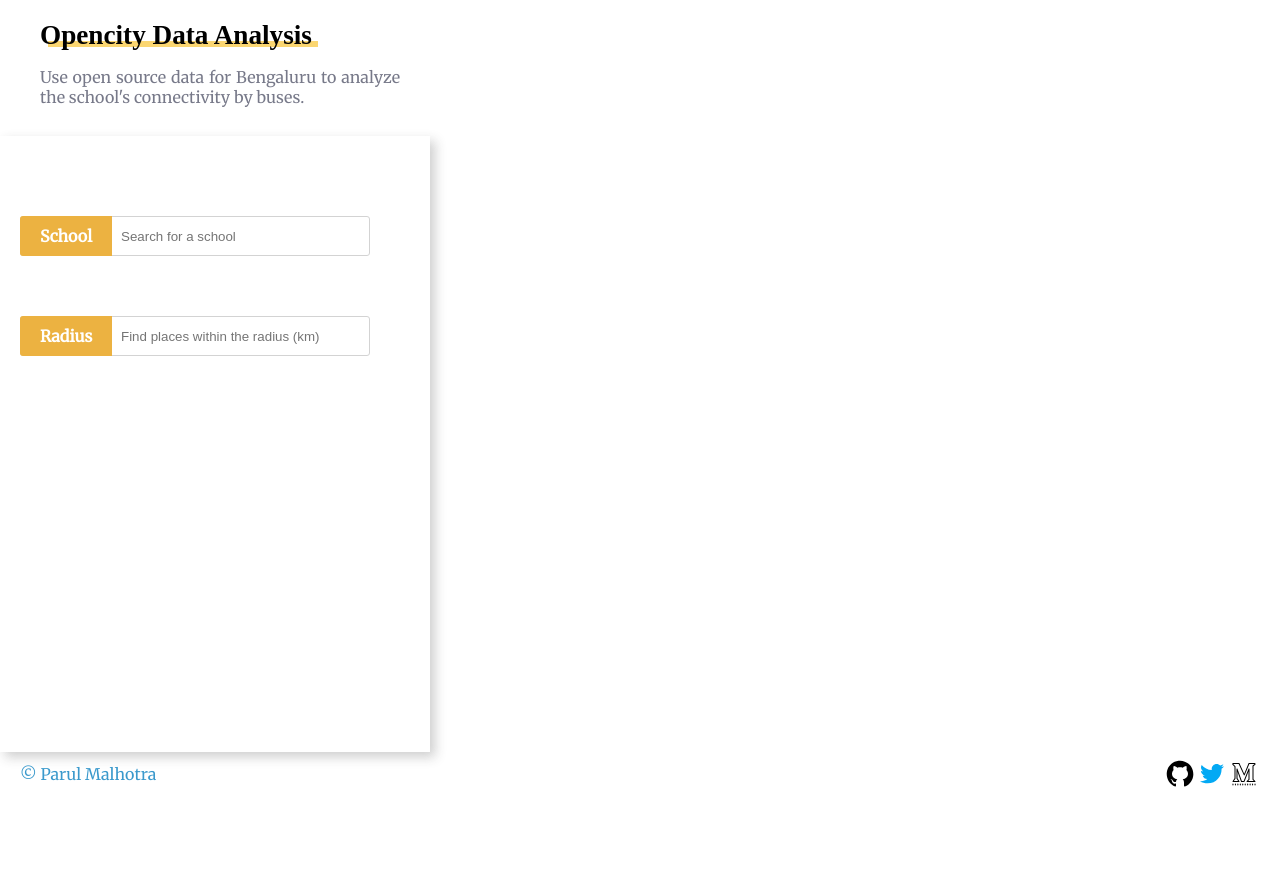
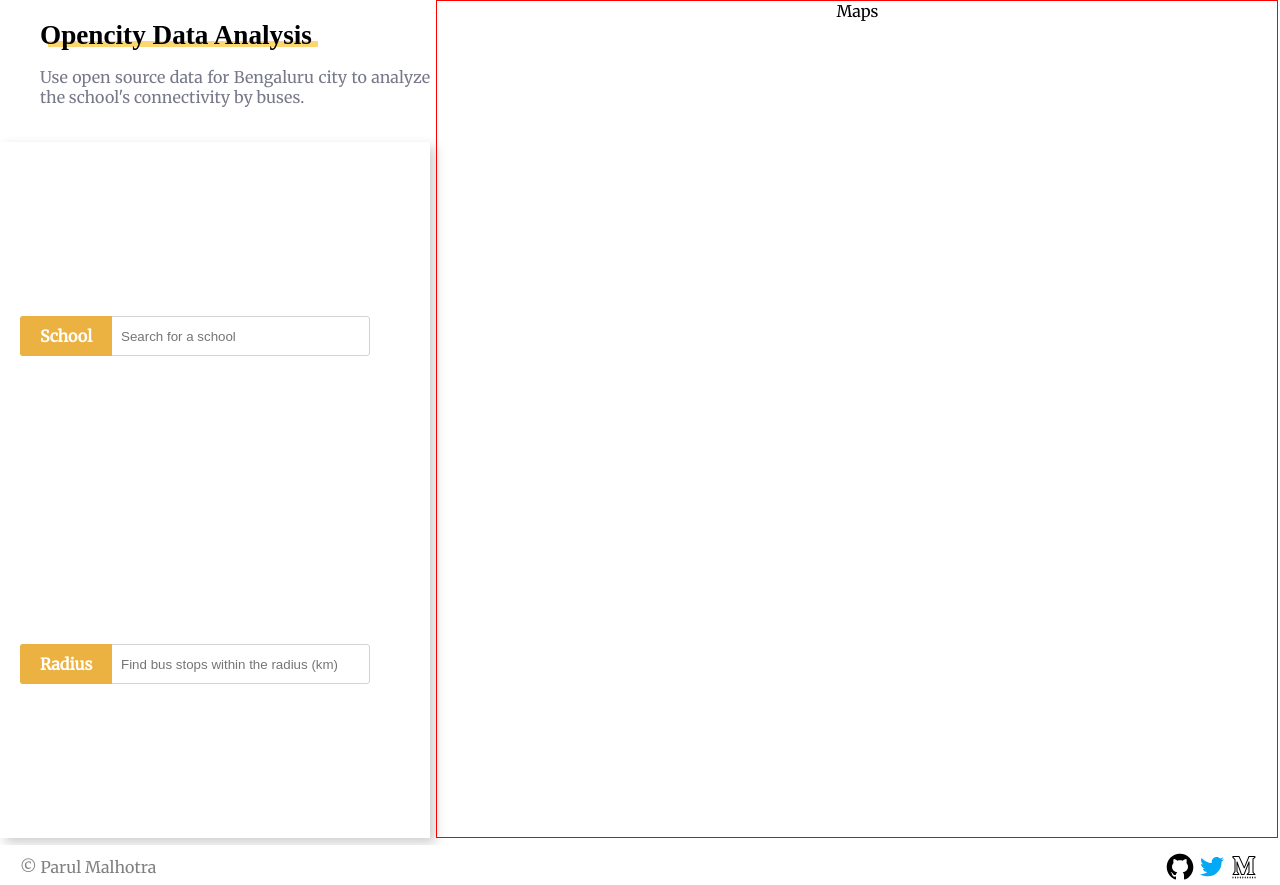
Before and after one commit to malhotra-parul/schools-connectivity-data-viz-react, a React (Create React App) app: page / in a window 1280 px wide. Before the commit the page ends 800 px from the top, so only its background shows below. Built offline with nearby package versions, Linux system fonts and the light colour scheme.

Commit message:
Rearranged components styling

```diff
--- a/src/App.css
+++ b/src/App.css
@@ -41,3 +41,10 @@
     transform: rotate(360deg);
   }
 }
+
+.suggestion-active{
+  background-color: #ecb241;
+  color: #383a42;
+  cursor: pointer;
+  font-weight: 800;
+}
--- a/src/components/Autocomplete.jsx
+++ b/src/components/Autocomplete.jsx
@@ -1,13 +1,14 @@
-import React, { Fragment, useState, useEffect } from "react";
+import React, { useState, useEffect, useRef } from "react";
 import styled from "styled-components";
 import PropTypes from "prop-types";
 import { InputBox, Label } from "./InputStyles";
 
 const Autocomplete = ({ suggestions, setSelectedSchool }) => {
-  const [activeSuggestion, setActiveSuggestion] = useState(0);
+  const [activeSuggestion, setActiveSuggestion] = useState(null);
   const [filteredSuggestions, setFilteredSuggestions] = useState([]);
   const [showSuggestion, setShowSuggestion] = useState(false);
   const [userInput, setUserInput] = useState("");
+  const wrapperRef = useRef(null);
 
   useEffect(() => {
     let filtered;
@@ -28,8 +29,21 @@ const Autocomplete = ({ suggestions, setSelectedSchool }) => {
     return () => clearTimeout(timerId);
   }, [userInput, suggestions]);
 
+  useEffect(()=>{
+    document.addEventListener("mousedown", handleClickOutside);
+
+    return () => document.removeEventListener("mousedown", handleClickOutside);
+  }, []);
+
+  const handleClickOutside = (event)=> {
+    const {current: wrap} = wrapperRef;
+    if(wrap && !wrap.contains(event.target)){
+      setShowSuggestion(false);
+    }
+  };
+
   const onChange = (e) => {
-    setActiveSuggestion(0);
+    setActiveSuggestion(null);
     setShowSuggestion(true);
     setUserInput(e.target.value);
   };
@@ -39,7 +53,7 @@ const Autocomplete = ({ suggestions, setSelectedSchool }) => {
       return suggestion.name === e.currentTarget.innerText;
     });
     setSelectedSchool(selected);
-    setActiveSuggestion(0);
+    setActiveSuggestion(null);
     setFilteredSuggestions([]);
     setShowSuggestion(false);
     setUserInput(e.currentTarget.innerText);
@@ -48,7 +62,7 @@ const Autocomplete = ({ suggestions, setSelectedSchool }) => {
   const onKeyDown = (e) => {
     // User pressed the enter key
     if (e.keyCode === 13) {
-      setActiveSuggestion(0);
+      setActiveSuggestion(null);
       setShowSuggestion(false);
       setUserInput(filteredSuggestions[activeSuggestion].name);
 
@@ -70,7 +84,7 @@ const Autocomplete = ({ suggestions, setSelectedSchool }) => {
   };
 
   return (
-    <SchoolWrapper >
+    <SchoolWrapper ref={wrapperRef} >
 
       <InputBox
         type="text"
@@ -81,10 +95,10 @@ const Autocomplete = ({ suggestions, setSelectedSchool }) => {
       />
       <Label>School</Label>
       {showSuggestion && userInput.length >= 3 && filteredSuggestions && (
-        <ul className="suggestions">
+        <Suggestions>
           {filteredSuggestions.length ? (
             filteredSuggestions.map((suggestion, index) => (
-              <li
+              <List
                 tabIndex="-1"
                 index={index}
                 key={index}
@@ -94,14 +108,14 @@ const Autocomplete = ({ suggestions, setSelectedSchool }) => {
                 onClick={onClick}
               >
                 {suggestion.name}
-              </li>
+              </List>
             ))
           ) : (
-            <div className="no-suggestions">
-              <em>No suggestions, you're on your own!</em>
-            </div>
+            <NoSuggestions>
+              <em>No match found! Try again!</em>
+            </NoSuggestions>
           )}
-        </ul>
+        </Suggestions>
       )}
     </SchoolWrapper>
   );
@@ -122,22 +136,47 @@ padding-bottom: 60px;
 position: relative;
 `;
 
-// const Input = styled.input`
-//    width: 250px;
-//   border-radius: 5px;
-//   height: 40px;
-//   background: #dedfe0;
-//   border: none;
-//   -webkit-box-shadow: 5px 5px 5px 0px rgba(50, 50, 50, 0.24);
-// -moz-box-shadow:    5px 5px 5px 0px rgba(50, 50, 50, 0.24);
-// box-shadow:         5px 5px 5px 0px rgba(50, 50, 50, 0.24);
-// `;
+const NoSuggestions = styled.div`
+   color: #999;
+   height: 30px;
+   display: flex;
+   justify-content: center;
+   align-items: center;
+   line-height: 40px;
+    font-weight: 600;
+    font-size: 12px;
 
-// const Label = styled.label`
-//   font-size: 14px;
-//   font-weight: 700;
-//   font-family: 'Lato', sans-serif;
-//   color: #777989;
-//   position: absolute;
-//   left: 40px;
-// `;
+`;
+
+const Suggestions = styled.ul`
+  border: 1px solid lightgray;
+  border-top-width: 0;
+  border-radius: 3px;
+  list-style: none;
+  margin-top: 0;
+  max-height: auto;
+  overflow-y: auto;
+  padding-left: 0;
+  width: 350px;
+
+`;
+
+const List = styled.li`
+    padding: 0.5rem;
+    border-bottom: 1px solid lightgray;
+    color: #383a42;
+   height: 30px;
+   display: flex;
+   justify-content: center;
+   align-items: center;
+   line-height: 40px;
+    font-weight: 600;
+    font-size: 12px;
+
+    &:hover{
+      background-color: #ecb241;
+      color: #383a42;
+      cursor: pointer;
+      font-weight: 800;
+    }
+`
--- a/src/components/Footer.jsx
+++ b/src/components/Footer.jsx
@@ -8,13 +8,15 @@ const BottomBar = styled.div`
   height: 5vh;
   margin: 0 auto;
   background: #fff;
-  color: #3a99cc;
+  color: gray;
   width: 100vw;
   display: flex;
   padding: 20px;
   justify-content: space-between;
   align-items: center;
   padding-bottom: 1em;
+  grid-row: 3;
+  grid-column: 1/-1;
 `;
 
 const Copyright = styled.span`
--- a/src/components/Header.jsx
+++ b/src/components/Header.jsx
@@ -3,13 +3,16 @@ import styled from "styled-components";
 
 const AppBar = styled.nav`
   color: #000;
-  width: 100vw;
+  width: 430px;
   height: 17vh;
   padding: 20px;
+  grid-column: 1;
+  grid-row: 1;
   display: flex;
   flex-direction: column;
   justify-content: start;
   align-items: flex-start;
+
 `;
 
 const Title = styled.span`
@@ -35,7 +38,7 @@ const Title = styled.span`
 const Subtitle = styled.p`
     color: #777989;
     padding: 0 20px;
-    width: 400px;
+    width: 430px;
     text-align: justify;
 `;
 
@@ -45,8 +48,8 @@ const Header = () => {
   return (
     <AppBar>
       <Title>{title}</Title>
-      <Subtitle>Use open source data for Bengaluru to
-          analyze the school's connectivity by buses.</Subtitle>
+      <Subtitle>Use open source data for Bengaluru city
+          to analyze the school's connectivity by buses.</Subtitle>
     </AppBar>
   );
 };
--- a/src/components/Main.jsx
+++ /dev/null
@@ -1,62 +0,0 @@
-import React, { useState } from "react";
-import styled from "styled-components";
-import Autocomplete from "./Autocomplete";
-import Radius from "./Radius";
-import * as schools from "../data/schools.json";
-
-const Main = () => {
-  const [school, setSchool] = useState(null);
-  const [loading, setLoading] = useState(false);
-
-  const listOfSchools = schools.features
-  .filter((schoolResult) => {
-    const empty = schoolResult.geometry;
-    return !(Object.keys(empty).length === 0 && empty.constructor === Object);
-  })
-  .map((school) => {
-    return {
-      geometry: school.geometry,
-      name: school.properties.name,
-      address: school.properties.address_full
-    };
-  });
-
-  const setSelectedSchool = (value) => {
-    setSchool(value);
-  }
-
-  return (
-    <Wrapper>
-      <InputWrapper>
-      <Autocomplete suggestions={listOfSchools}
-                    setSelectedSchool={setSelectedSchool}/>
-      <Radius />
-      </InputWrapper>
-    </Wrapper>
-  );
-};
-
-export default Main;
-
-const Wrapper = styled.div`
-  height: 77vh;
-  width: 100vw;
-  display: grid;
-  grid-template-columns: 430px calc(100% - 430px);
-  grid-gap: 2em;
-  box-shadow: 0 7px 15px -8px rgba(25, 4, 69, 0.1);
-  margin: 0 auto;
-`;
-
-const InputWrapper = styled.div`
-grid-column: 1;
-display: flex;
-flex-direction: column;
-justify-content: start;
-align-items: flex-start;
-padding-left: 20px;
-padding-top: 80px;
--webkit-box-shadow: 5px 5px 11px 0px rgba(50, 50, 50, 0.24);
--moz-box-shadow:    5px 5px 11px 0px rgba(50, 50, 50, 0.24);
-box-shadow:         5px 5px 11px 0px rgba(50, 50, 50, 0.24);
-`;
--- /dev/null
+++ b/src/components/Maps.jsx
@@ -0,0 +1,14 @@
+import React from 'react'
+import styled from "styled-components"
+
+const Maps = () => {
+    return (
+        <DIV style={{  border: '1px solid red'}}>Maps</DIV>
+    )
+}
+
+export default Maps
+const DIV = styled.div`
+    grid-row: 1/3;
+    grid-column: 2;
+`
--- a/src/components/Radius.jsx
+++ b/src/components/Radius.jsx
@@ -12,7 +12,7 @@ const Radius = () => {
         type="number"
         value={radius}
         onChange={(e) => setRadius(e.target.value)}
-        placeholder="Find places within the radius (km)"
+        placeholder="Find bus stops within the radius (km)"
       />
       <Label>Radius</Label>
     </RadiusContainer>
--- /dev/null
+++ b/src/components/Sidebar.jsx
@@ -0,0 +1,57 @@
+import React, { useState } from "react";
+import styled from "styled-components";
+import Autocomplete from "./Autocomplete";
+import Radius from "./Radius";
+import * as schools from "../data/schools.json";
+
+const Sidebar = () => {
+  const [school, setSchool] = useState(null);
+  const [loading, setLoading] = useState(false);
+
+  const listOfSchools = schools.features
+    .filter((schoolResult) => {
+      const empty = schoolResult.geometry;
+      return !(Object.keys(empty).length === 0 && empty.constructor === Object);
+    })
+    .map((school) => {
+      return {
+        geometry: school.geometry,
+        name: school.properties.name,
+        address: school.properties.address_full,
+      };
+    });
+
+  const setSelectedSchool = (value) => {
+    setSchool(value);
+  };
+
+  return (
+    <Wrapper>
+      <Autocomplete
+        suggestions={listOfSchools}
+        setSelectedSchool={setSelectedSchool}
+      />
+      <Radius />
+    </Wrapper>
+  );
+};
+
+export default Sidebar;
+
+const Wrapper = styled.div`
+  height: 87vh;
+  width: 430px;
+  grid-row: 2;
+  grid-column: 1/ -1;
+  display: grid;
+  grid-column: 1;
+  display: flex;
+  flex-direction: column;
+  justify-content: space-around;
+  align-items: flex-start;
+  padding-left: 20px;
+  padding-top: 60px;
+  -webkit-box-shadow: 5px 5px 11px 0px rgba(50, 50, 50, 0.24);
+  -moz-box-shadow: 5px 5px 11px 0px rgba(50, 50, 50, 0.24);
+  box-shadow: 5px 5px 11px 0px rgba(50, 50, 50, 0.24);
+`;
--- a/src/pages/homepage.jsx
+++ b/src/pages/homepage.jsx
@@ -1,16 +1,26 @@
-import React from 'react'
+import React, { } from 'react'
 import Header from "../components/Header"
 import Footer from "../components/Footer"
-import Main from "../components/Main"
+import Sidebar from "../components/Sidebar"
+import Maps from "../components/Maps"
+import styled from "styled-components"
 
 const homepage = () => {
     return (
-        <>
+        <Page >
             <Header />
-            <Main />
+            <Sidebar />
+            <Maps />
             <Footer />
-        </>
+        </ Page>
     )
 }
 
-export default homepage
+export default homepage;
+
+const Page = styled.div`
+    display: grid;
+    grid-template-rows: 110px calc(100% - 110px -5px);
+    grid-template-columns: 430px calc(100% - 438px);
+    grid-gap: 0.4em;
+`
```
